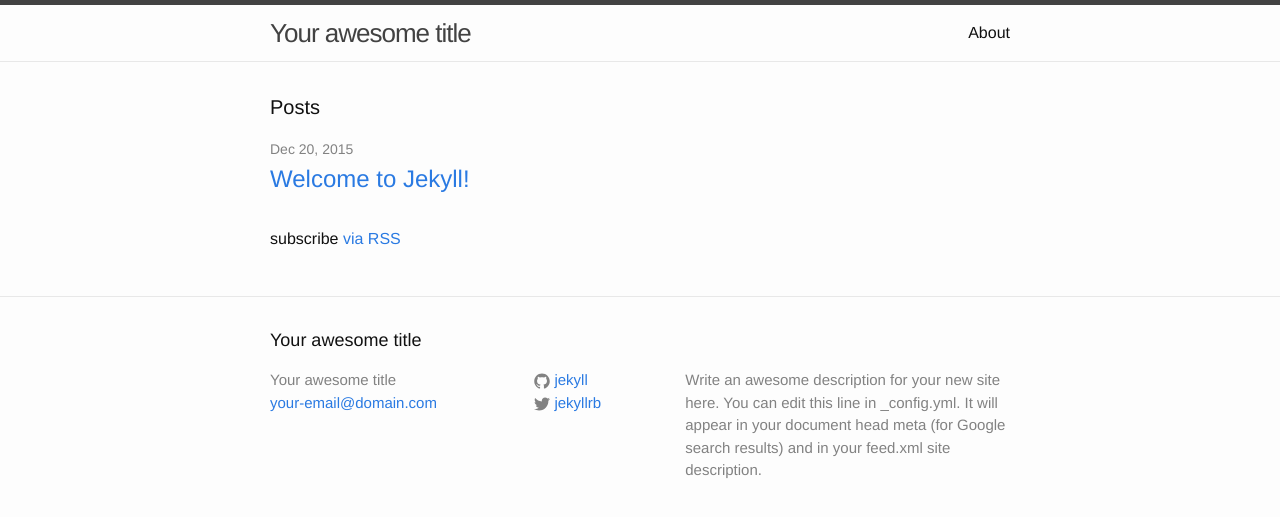
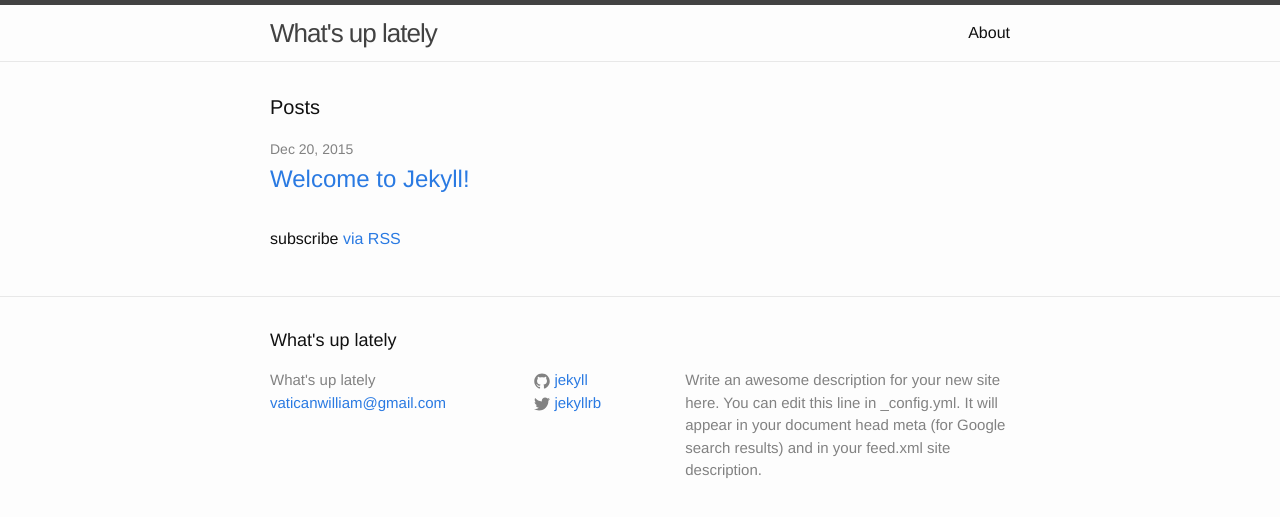
Before and after one commit to WillDosSantos/WillDosSantos.github.io, a Jekyll site: the page built from wills-jekyll-site/index.html, in a window 1280 px wide. Shown: the top 517 px of the page. Built offline with Jekyll 4.4.1, drawn with Linux system fonts in a browser that asks for light colours.

Commit message:
a change to the title

```diff
--- a/wills-jekyll-site/_config.yml
+++ b/wills-jekyll-site/_config.yml
@@ -1,6 +1,6 @@
 # Site settings
-title: Your awesome title
-email: your-email@domain.com
+title: What's up lately
+email: vaticanwilliam@gmail.com
 description: > # this means to ignore newlines until "baseurl:"
   Write an awesome description for your new site here. You can edit this
   line in _config.yml. It will appear in your document head meta (for
```
